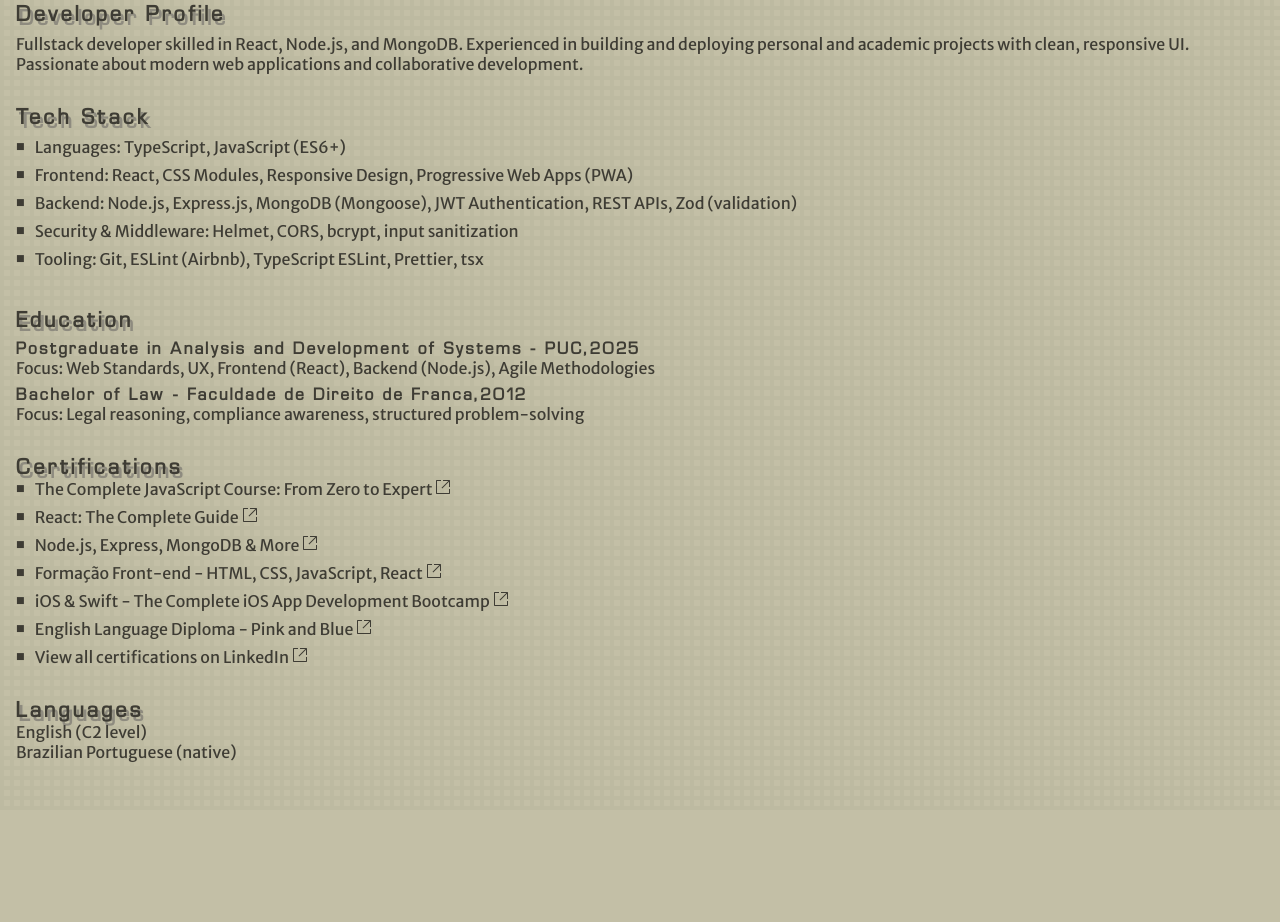
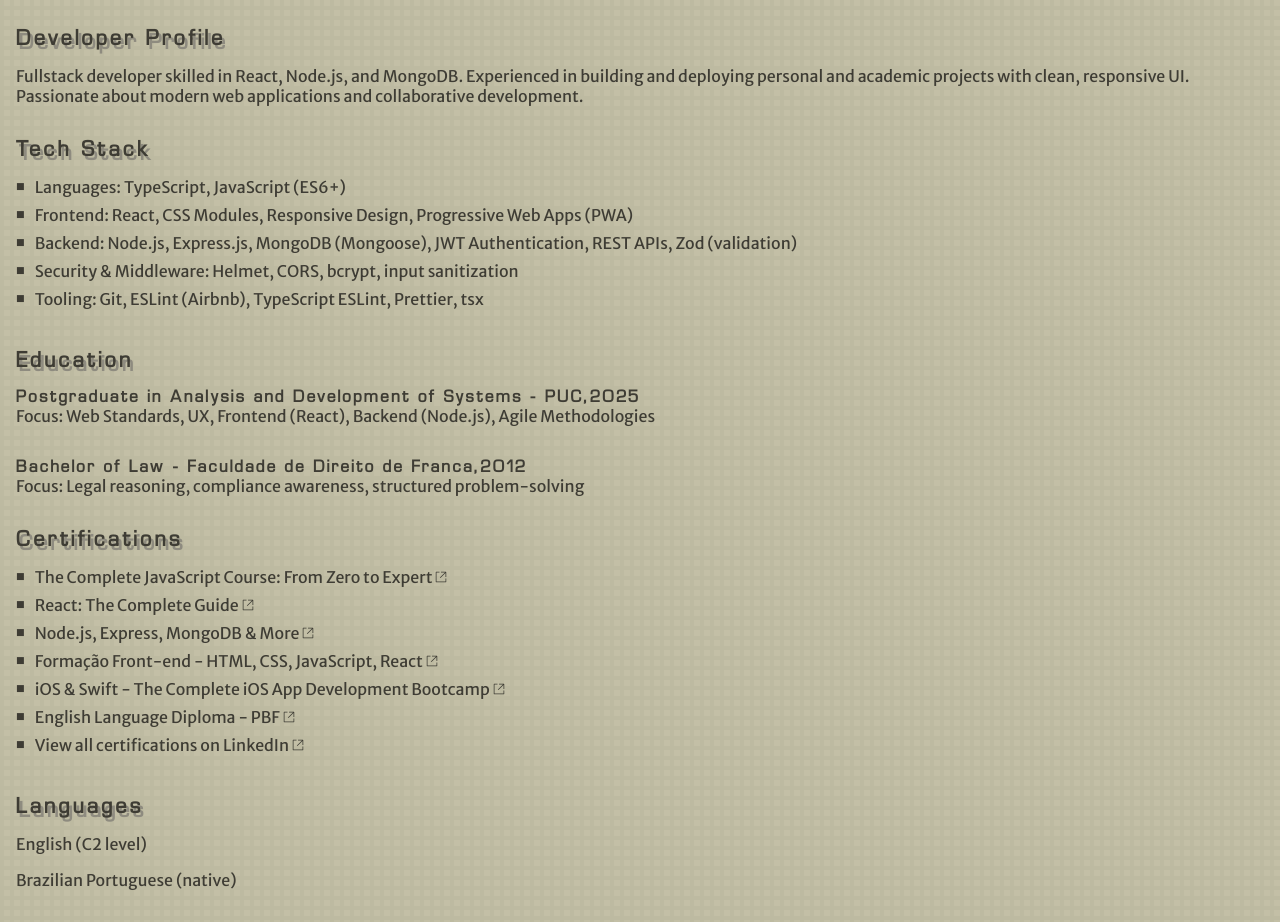
Before and after one commit to ednanf/portfolio, a React (Vite) app: page / in a window 1280 px wide. Shown: the part 280-1202 px from the top of the page. Before the commit the page ends 1090 px from the top, so only its background shows below. Built offline with nearby package versions, Linux system fonts and the light colour scheme.

Commit message:
feat(CurriculumPage): refactor layout and styles for improved consistency and readability

```diff
--- a/src/locales/en/curriculumPage.json
+++ b/src/locales/en/curriculumPage.json
@@ -79,7 +79,7 @@
         "url": "https://www.udemy.com/certificate/UC-5118f6be-318a-403a-8c50-a0c31e43d7d1/"
       },
       {
-        "name": "English Language Diploma - Pink and Blue",
+        "name": "English Language Diploma - PBF",
         "url": "https://www.linkedin.com/in/ednanrff/details/certifications/1755444372013/single-media-viewer/?type=DOCUMENT&profileId=ACoAABqsxoUBIyPE3dECZFKhjprtqenAAHm7AuU"
       }
     ]
--- a/src/locales/pt/curriculumPage.json
+++ b/src/locales/pt/curriculumPage.json
@@ -79,7 +79,7 @@
         "url": "https://www.udemy.com/certificate/UC-5118f6be-318a-403a-8c50-a0c31e43d7d1/"
       },
       {
-        "name": "English Language Diploma - Pink and Blue",
+        "name": "English Language Diploma - PBF",
         "url": "https://www.linkedin.com/in/ednanrff/details/certifications/1755444372013/single-media-viewer/?type=DOCUMENT&profileId=ACoAABqsxoUBIyPE3dECZFKhjprtqenAAHm7AuU"
       }
     ]
--- a/src/pages/CurriculumPage/CurriculumPage.module.css
+++ b/src/pages/CurriculumPage/CurriculumPage.module.css
@@ -1,8 +1,14 @@
 .container {
   display: flex;
   flex-direction: column;
-  gap: 0.5rem;
+  gap: 1rem;
   padding: 1rem 0;
+}
+
+.sectionContent {
+  display: flex;
+  flex-direction: column;
+  gap: 1rem;
 }
 
 .links {
@@ -20,23 +26,12 @@
   transition: color 0.3s ease;
 }
 
-.listLinks {
-  display: flex;
-  gap: 5px;
-}
-
-/* Padding between projects, excluding the last item for distance consistency */
-.project:not(:last-child) {
+.educationItem:not(:last-child) {
   padding-bottom: 1rem;
 }
 
-/* Needed to separate certification sections: certifications and languages */
-.certifications {
-  padding-bottom: 1rem;
-}
-
-.listLinks a svg,
-.certifications .list a svg {
+.link svg,
+.sectionContent ul a svg {
   width: 12px;
   height: 12px;
   flex-shrink: 0;
--- a/src/pages/CurriculumPage/CurriculumPage.tsx
+++ b/src/pages/CurriculumPage/CurriculumPage.tsx
@@ -1,21 +1,23 @@
 import { useTranslation } from 'react-i18next';
 import { FaLinkedin, FaGithubSquare } from 'react-icons/fa';
 import { VscLinkExternal } from 'react-icons/vsc';
+
 import styles from './CurriculumPage.module.css';
 import sharedStyles from '../shared.module.css';
 
+interface Certification {
+  name: string;
+  url: string;
+}
+
 const CurriculumPage = () => {
   const { t } = useTranslation('curriculumPage');
-
-  type Certification = {
-    name: string;
-    url: string;
-  };
 
   return (
     <div className={sharedStyles.pageContent}>
       <section className={styles.container}>
         <h2>{t('contact.title')}</h2>
+        <div className={styles.sectionContent}>
           <p>{t('contact.name')}</p>
           <p>{t('contact.email')}</p>
           <div className={styles.links}>
@@ -36,37 +38,44 @@ const CurriculumPage = () => {
               <FaGithubSquare /> {t('contact.github')}
             </a>
           </div>
+        </div>
       </section>
 
       <section className={styles.container}>
         <h2>{t('profile.title')}</h2>
+        <div className={styles.sectionContent}>
           <p>{t('profile.body')}</p>
+        </div>
       </section>
 
       <section className={styles.container}>
         <h2>{t('techStack.title')}</h2>
+        <div className={styles.sectionContent}>
           <ul className={sharedStyles.list}>
             {(t('techStack.items', { returnObjects: true }) as string[]).map((item: string) => (
               <li key={item}>{item}</li>
             ))}
           </ul>
+        </div>
       </section>
 
       <section className={styles.container}>
         <h2>{t('education.title')}</h2>
-        <div className={styles.education}>
+        <div className={styles.sectionContent}>
+          <div className={styles.educationItem}>
             <h3>{t('education.postgrad.degree')}</h3>
             <p>{t('education.postgrad.focus')}</p>
           </div>
-        <div className={styles.education}>
+          <div className={styles.educationItem}>
             <h3>{t('education.bachelor.degree')}</h3>
             <p>{t('education.bachelor.focus')}</p>
+          </div>
         </div>
       </section>
 
       <section className={styles.container}>
-        <div className={styles.certifications}>
         <h2>{t('certifications.title')}</h2>
+        <div className={styles.sectionContent}>
           <ul className={sharedStyles.list}>
             {(t('certifications.list', { returnObjects: true }) as Certification[]).map(
               (cert: Certification) => (
@@ -84,8 +93,10 @@ const CurriculumPage = () => {
             </li>
           </ul>
         </div>
-        <div className={styles.certifications}>
+      </section>
+      <section className={styles.container}>
         <h2>{t('languages.title')}</h2>
+        <div className={styles.sectionContent}>
           <p>{t('languages.english')}</p>
           <p>{t('languages.portuguese')}</p>
         </div>
@@ -93,4 +104,5 @@ const CurriculumPage = () => {
     </div>
   );
 };
+
 export default CurriculumPage;
```
Lines whose indentation alone changed are shown as unchanged.
